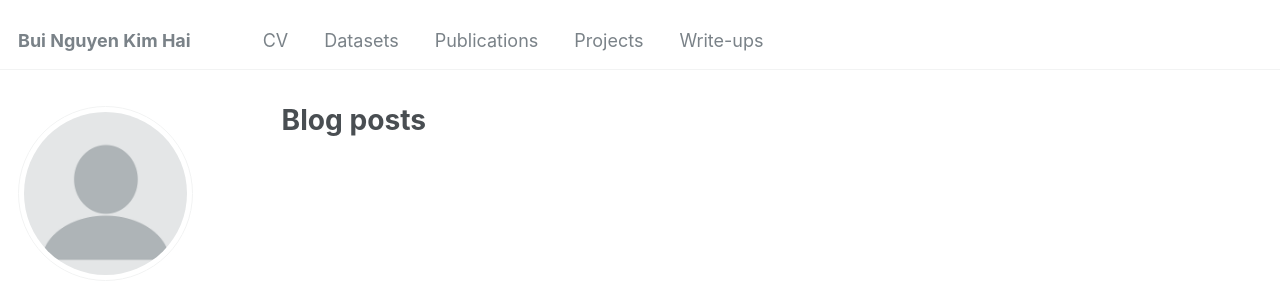
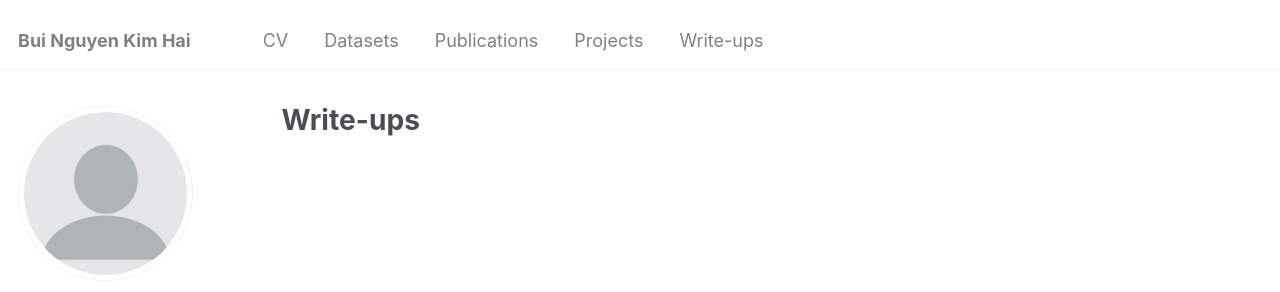
Before and after one commit to whynotkimhari/whynotkimhari.github.io, a Jekyll site: the page built from _pages/year-archive.html, in a window 1280 px wide. Shown: the top 292 px of the page. Built offline with Jekyll 4.4.1, drawn with Linux system fonts in a browser that asks for light colours.

Commit message:
Update year-archive.html

```diff
--- a/_pages/year-archive.html
+++ b/_pages/year-archive.html
@@ -1,10 +1,10 @@
 ---
 layout: archive
 permalink: /year-archive/
-title: "Blog posts"
+title: "Write-ups"
 author_profile: true
 redirect_from:
-  - /wordpress/blog-posts/
+  - /wordpress/write-ups/
 ---
 
 {% include base_path %}
```
